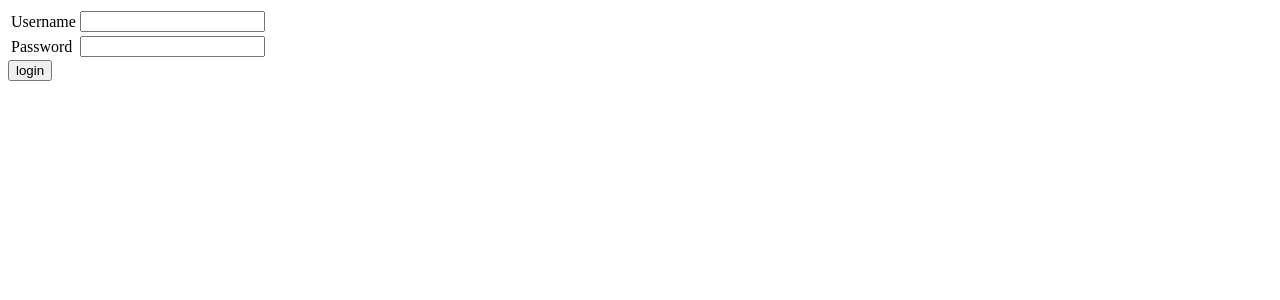
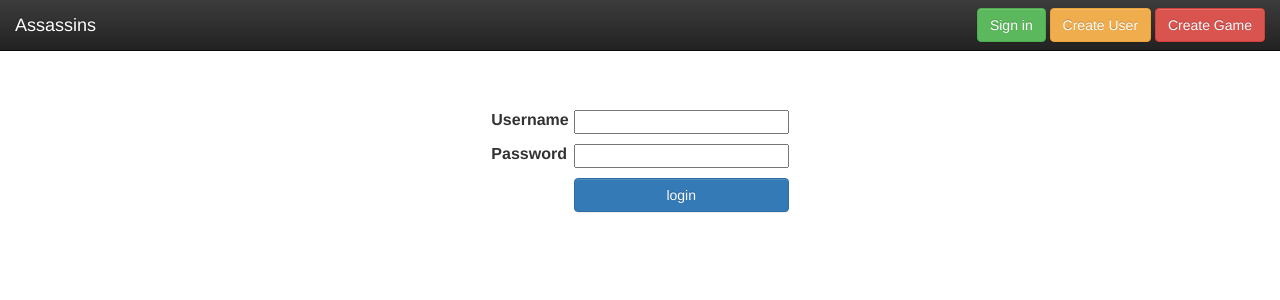
Before and after one commit to Squa256/assassins, a Django app: template assassins/users/templates/registration/login.html in a window 1280 px wide. Shown: the top 300 px of the page. Run offline with Django 3.2, Linux system fonts and the light colour scheme; the template is opened without the code that fills it, so the values that code supplies are empty, except form fields; tables that the repository leaves empty hold one stand-in row (values such as "Sample post"); form fields are guessed from the names that the template uses; some libraries are stand-ins or nearby versions.

Commit message:
Add frontend to user:login
Closes #14.

```diff
--- a/assassins/users/templates/registration/login.html
+++ b/assassins/users/templates/registration/login.html
@@ -1,12 +1,48 @@
-{% block content %}
+{% load staticfiles %}
+<html>
+<head>
+	<link rel="stylesheet" href="{% static "css/bootstrap-theme.min.css" %}">
+	<link rel="stylesheet" href="{% static "css/main.css" %}">
+	<link rel="stylesheet" href="{% static "css/bootstrap.min.css" %}">
 
+	<script src="{% static "js/vendor/modernizr-2.8.3-respond-1.4.2.min.js" %}"></script>
+</head>
+<body>
+    <nav class="navbar navbar-inverse navbar-fixed-top" role="navigation">
+      <div class="container-fluid">
+        <div class="navbar-header">
+          <button type="button" class="navbar-toggle collapsed" data-toggle="collapse" data-target="#navbar" aria-expanded="false" aria-controls="navbar">
+            <span class="sr-only">Toggle navigation</span>
+            <span class="icon-bar"></span>
+            <span class="icon-bar"></span>
+            <span class="icon-bar"></span>
+          </button>
+          <a class="navbar-brand" href="/">Assassins</a>
+        </div>
+        <div id="navbar" class="navbar-collapse collapse">
+          <form class="navbar-form navbar-right" role="form">
+            <!-- <div class="form-group">
+              <input type="text" placeholder="Username" class="form-control">
+            </div>
+            <div class="form-group">
+              <input type="password" placeholder="Password" class="form-control">
+            </div> -->
+            <a href="/login" class="btn btn-success">Sign in</a>
+            <a href="/user/create" class="btn btn-warning">Create User</a>
+            <a href="/game/create" class="btn btn-danger">Create Game</a>
+          </form>
+        </div><!--/.navbar-collapse -->
+      </div>
+    </nav>
+
+	<div align="center" style="position:relative;margin-top:100px">
 		{% if form.errors %}
 		<p>Your username and password didn't match. Please try again.</p>
 		{% endif %}
 
 		<form method="post" action="{% url 'login' %}">
 		{% csrf_token %}
-<table>
+		<table style="border-collapse:separate;border-spacing:5px 10px">
 			<tr>
 				<td>{{ form.username.label_tag }}</td>
 				<td>{{ form.username }}</td>
@@ -15,10 +51,31 @@
 				<td>{{ form.password.label_tag }}</td>
 				<td>{{ form.password }}</td>
 			</tr>
+			<tr>
+				<td></td>
+				<td><input style="width:100%" type="submit" class="btn btn-primary" value="login" /></td>
+			</tr>
 		</table>
 
-<input type="submit" value="login" />
 		<input type="hidden" name="next" value="{{ next }}" />
 		</form>
+	</div>
 
-{% endblock %}
+	<script src="//ajax.googleapis.com/ajax/libs/jquery/1.11.2/jquery.min.js"></script>
+	<script>window.jQuery || document.write('<script src="js/vendor/jquery-1.11.2.min.js"><\/script>')</script>
+
+	<script src="{% static "js/vendor/bootstrap.min.js" %}"></script>
+
+	<script src="{% static "js/main.js" %}"></script>
+
+	<!-- Google Analytics: change UA-XXXXX-X to be your site's ID. -->
+	<script>
+	    (function(b,o,i,l,e,r){b.GoogleAnalyticsObject=l;b[l]||(b[l]=
+	    function(){(b[l].q=b[l].q||[]).push(arguments)});b[l].l=+new Date;
+	    e=o.createElement(i);r=o.getElementsByTagName(i)[0];
+	    e.src='//www.google-analytics.com/analytics.js';
+	    r.parentNode.insertBefore(e,r)}(window,document,'script','ga'));
+	    ga('create','UA-XXXXX-X','auto');ga('send','pageview');
+	</script>
+</body>
+</html>
```
Lines whose indentation alone changed are shown as unchanged.
